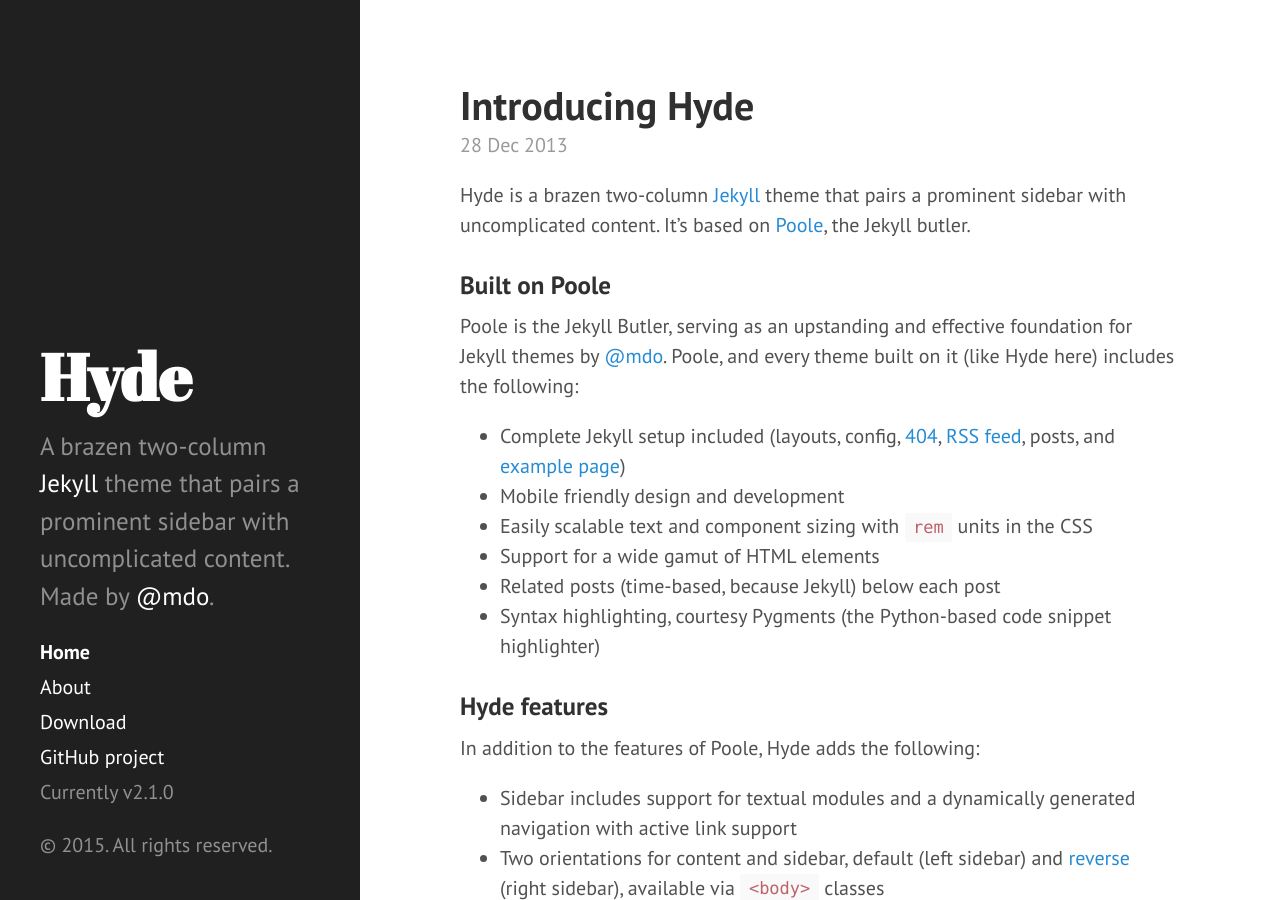
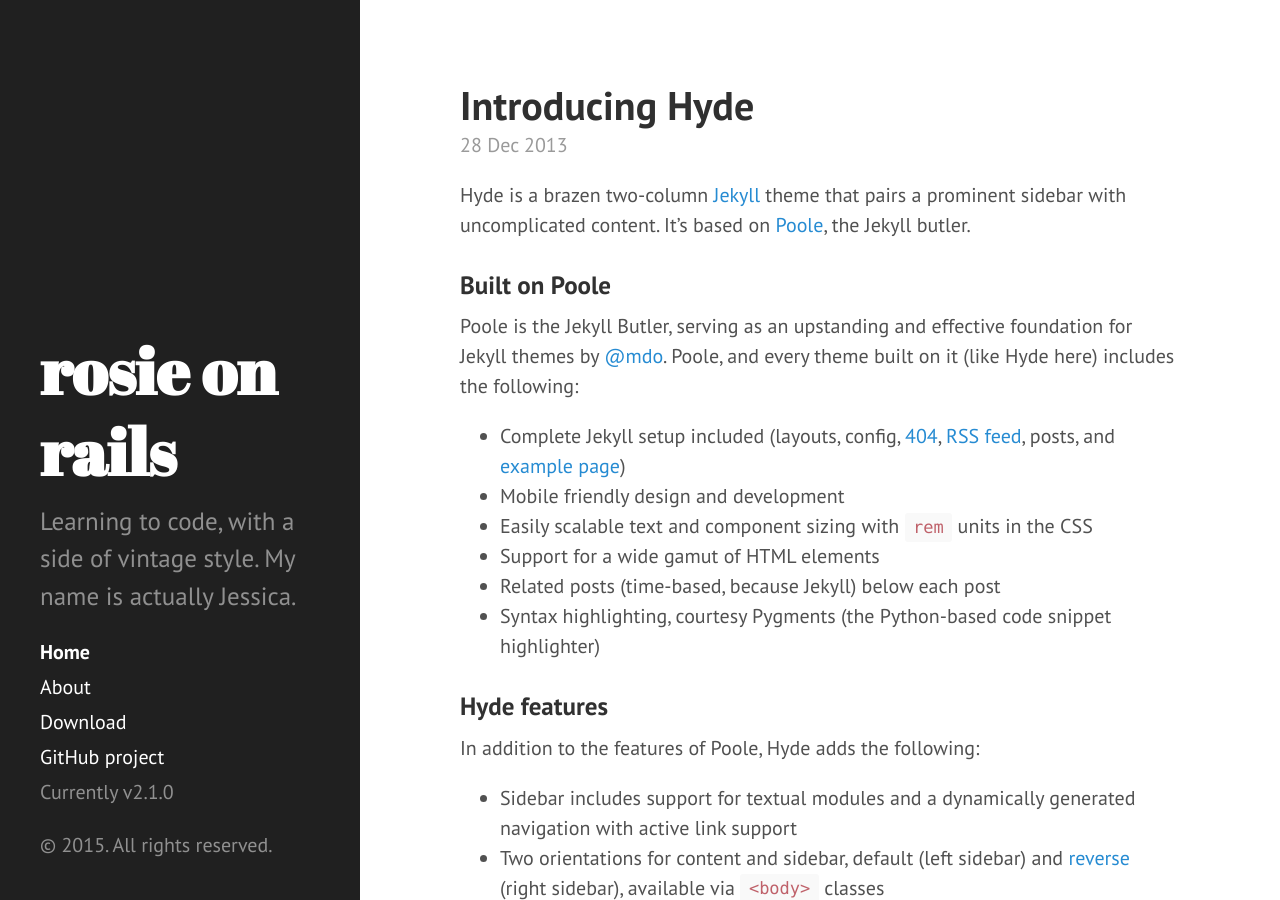
Before and after one commit to jessicashannon/jessicashannon.github.io, a Jekyll site: the page built from index.html, in a window 1280 px wide and 900 px high. Built offline with Jekyll 4.4.1, drawn with Linux system fonts in a browser that asks for light colours; Markdown is read by kramdown in place of the engine named in the settings; the list of posts is cut into pages by our own code.

Commit message:
change title and description

```diff
--- a/_config.yml
+++ b/_config.yml
@@ -7,15 +7,15 @@ permalink:        pretty
 relative_permalinks: true
 
 # Setup
-title:            Hyde
-tagline:          'A Jekyll theme'
-description:      'A brazen two-column <a href="http://jekyllrb.com" target="_blank">Jekyll</a> theme that pairs a prominent sidebar with uncomplicated content. Made by <a href="https://twitter.com/mdo" target="_blank">@mdo</a>.'
+title:            rosie on rails
+tagline:          'a Jekyll blog'
+description:      'Learning to code, with a side of vintage style.  My name is actually Jessica.'
 url:              http://hyde.getpoole.com
 baseurl:          /
 
 author:
-  name:           'Mark Otto'
-  url:            https://twitter.com/mdo
+  name:           'Jessica Wray'
+  url:            https://twitter.com/jessicaswray
 
 paginate:         5
 
@@ -23,4 +23,4 @@ paginate:         5
 version:          2.1.0
 
 github:
-  repo:           https://github.com/poole/hyde
+  repo:           https://github.com/jessicashannon/jessicashannon.github.io
```
